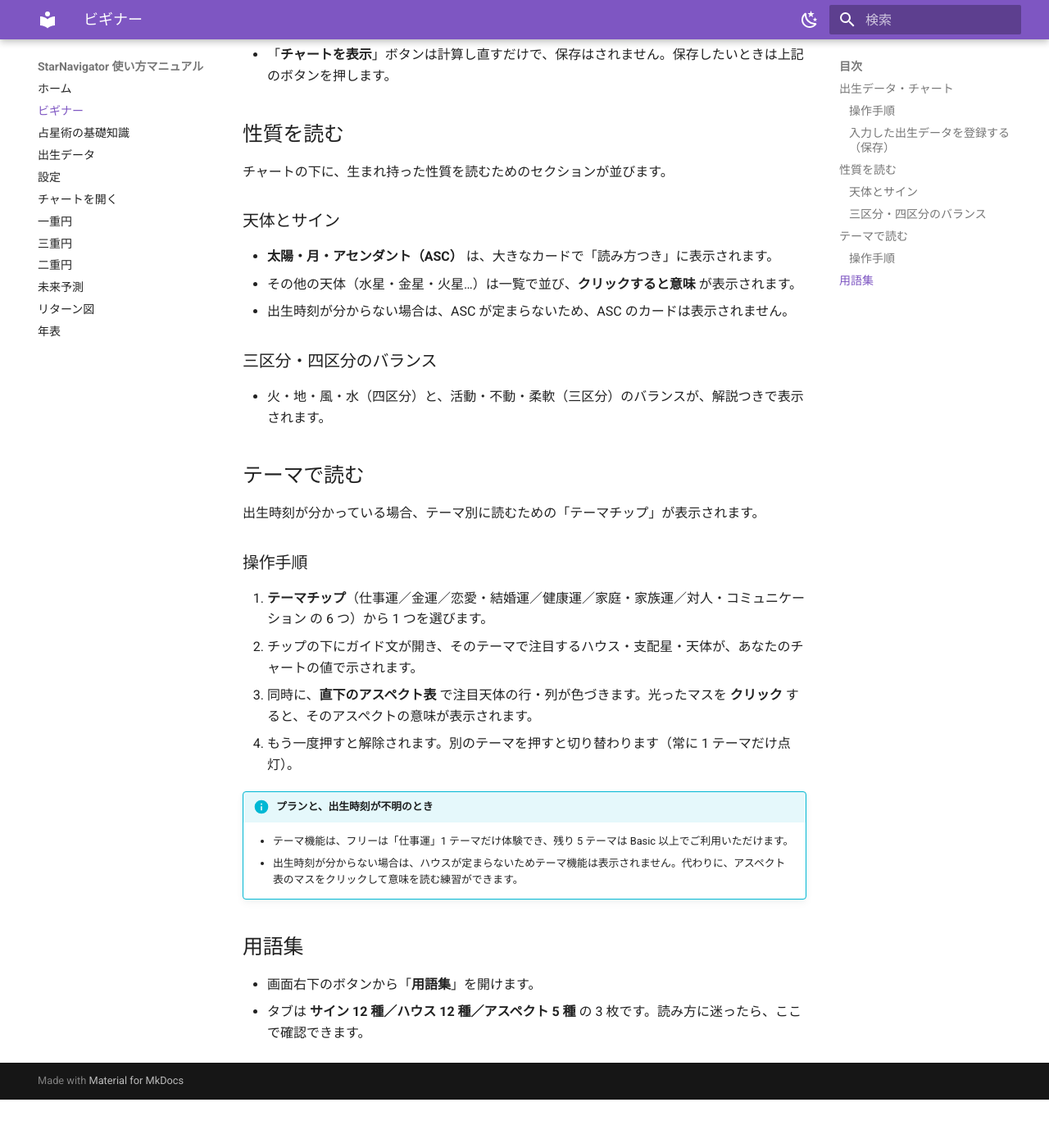
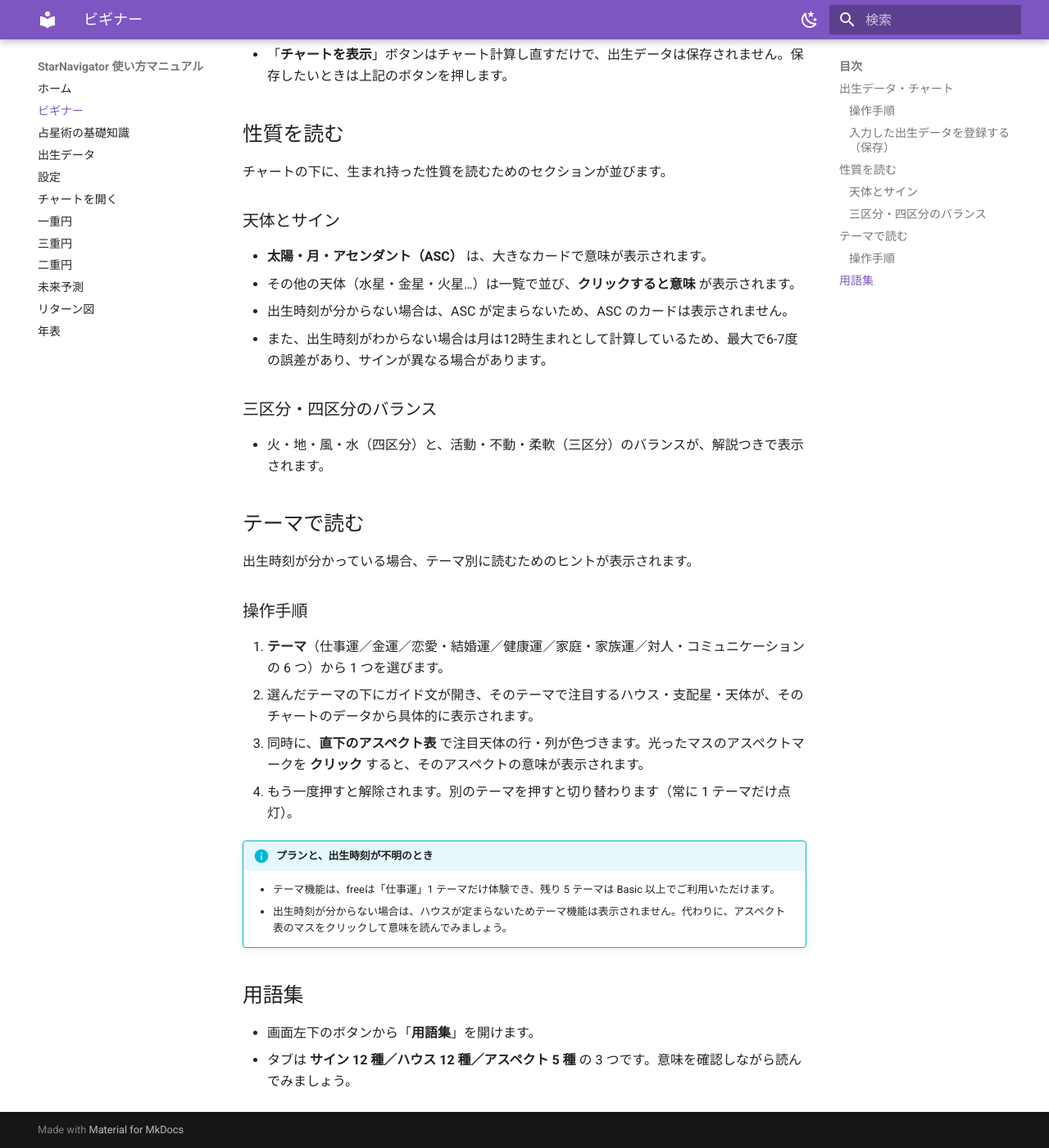
Before and after one commit to KeikoKagawa/starnavi-manual, an MkDocs documentation site: the page built from docs/beginner.md, in a window 1280 px wide and 1400 px high, scrolled down 1029 px. Shown: the whole window at 82% size. Built offline with MkDocs 1.6.1 and Material for MkDocs 9.7.7, drawn with Linux system fonts in a browser that asks for light colours; before the commit the page ends 2370 px from its top, so only the background shows below that; some of the changed text lies outside the part shown.

Commit message:
Refine beginner guide text for clarity
Updated various phrases for clarity and consistency in the beginner guide.

```diff
--- a/docs/beginner.md
+++ b/docs/beginner.md
@@ -11,17 +11,17 @@
 ### 操作手順
 
 1. メインメニューの先頭「**ビギナー**」を開きます。
-2. 出生データを用意します。**ヘッダーのピッカーから選ぶ**か、**その場で直接入力**します（あらかじめ登録していなくても大丈夫。すぐに下のチャートが読めます）。
+2. 出生データを用意します。**ヘッダーのピッカーから選ぶ**か、**その場で直接入力**します（あらかじめ登録していなくても大丈夫。すぐにチャートを作ることができます）。
 3. すぐ下に **一重円（ネイタルチャート）が大きく表示** されます。右肩の「**カラー変更**」ボタンで、配色（標準パステル／旧スタナビ紫）をワンタップで切り替えられます。
-4. チャート直下の「**解読レポートを開く**」ボタンから、詳しい解読レポートを開けます（Plus 以上のプラン）。
+4. チャート直下の「**解読レポートを開く**」ボタンから、詳しい出生図解読レポートを開けます（Plus 以上のプラン）。
 5. さらに下へスクロールすると、「**性質を読む**」「**テーマで読む**」が続きます。
 
 ### 入力した出生データを登録する（保存）
 
-- 入力欄の下の「**別名で保存**」を押すと、入力した出生データが **登録済み（メイン）の出生データ** として保存されます。以降はヘッダーのピッカーや「出生データ一覧」に表示され、一重円・二重円など他のチャートでもそのまま使えます。
+- 入力欄の下の「**別名で保存**」を押すと、入力した出生データが **登録済みの出生データ** として保存されます。以降はヘッダーのピッカーや「出生データ一覧」に表示され、一重円・二重円など他のチャートでもそのまま使えます。
 - 保存済みの人を呼び出して内容を直したときは、「**上書き保存**」でそのデータを更新できます（別人として新しく登録したいときは「別名で保存」）。
-- 「別名で保存」「上書き保存」ボタンは、**ログインしているとき（フリー以上のプラン）** に表示されます。
-- 「**チャートを表示**」ボタンは計算し直すだけで、保存はされません。保存したいときは上記のボタンを押します。
+- 「別名で保存」「上書き保存」ボタンは、**ログインしているとき（Free以上のプラン）** に表示されます。
+- 「**チャートを表示**」ボタンはチャート計算し直すだけで、出生データは保存されません。保存したいときは上記のボタンを押します。
 
 ## 性質を読む
 
@@ -29,9 +29,10 @@
 
 ### 天体とサイン
 
-- **太陽・月・アセンダント（ASC）** は、大きなカードで「読み方つき」に表示されます。
+- **太陽・月・アセンダント（ASC）** は、大きなカードで意味が表示されます。
 - その他の天体（水星・金星・火星…）は一覧で並び、**クリックすると意味** が表示されます。
 - 出生時刻が分からない場合は、ASC が定まらないため、ASC のカードは表示されません。
+- また、出生時刻がわからない場合は月は12時生まれとして計算しているため、最大で6-7度の誤差があり、サインが異なる場合があります。
 
 ### 三区分・四区分のバランス
 
@@ -39,20 +40,20 @@
 
 ## テーマで読む
 
-出生時刻が分かっている場合、テーマ別に読むための「テーマチップ」が表示されます。
+出生時刻が分かっている場合、テーマ別に読むためのヒントが表示されます。
 
 ### 操作手順
 
-1. **テーマチップ**（仕事運／金運／恋愛・結婚運／健康運／家庭・家族運／対人・コミュニケーション の 6 つ）から 1 つを選びます。
-2. チップの下にガイド文が開き、そのテーマで注目するハウス・支配星・天体が、あなたのチャートの値で示されます。
-3. 同時に、**直下のアスペクト表** で注目天体の行・列が色づきます。光ったマスを **クリック** すると、そのアスペクトの意味が表示されます。
+1. **テーマ**（仕事運／金運／恋愛・結婚運／健康運／家庭・家族運／対人・コミュニケーション の 6 つ）から 1 つを選びます。
+2. 選んだテーマの下にガイド文が開き、そのテーマで注目するハウス・支配星・天体が、そのチャートのデータから具体的に表示されます。
+3. 同時に、**直下のアスペクト表** で注目天体の行・列が色づきます。光ったマスのアスペクトマークを **クリック** すると、そのアスペクトの意味が表示されます。
 4. もう一度押すと解除されます。別のテーマを押すと切り替わります（常に 1 テーマだけ点灯）。
 
 !!! info "プランと、出生時刻が不明のとき"
-    - テーマ機能は、フリーは「仕事運」1 テーマだけ体験でき、残り 5 テーマは Basic 以上でご利用いただけます。
-    - 出生時刻が分からない場合は、ハウスが定まらないためテーマ機能は表示されません。代わりに、アスペクト表のマスをクリックして意味を読む練習ができます。
+    - テーマ機能は、freeは「仕事運」1 テーマだけ体験でき、残り 5 テーマは Basic 以上でご利用いただけます。
+    - 出生時刻が分からない場合は、ハウスが定まらないためテーマ機能は表示されません。代わりに、アスペクト表のマスをクリックして意味を読んでみましょう。
 
 ## 用語集
 
-- 画面右下のボタンから「**用語集**」を開けます。
-- タブは **サイン 12 種／ハウス 12 種／アスペクト 5 種** の 3 枚です。読み方に迷ったら、ここで確認できます。
+- 画面左下のボタンから「**用語集**」を開けます。
+- タブは **サイン 12 種／ハウス 12 種／アスペクト 5 種** の 3 つです。意味を確認しながら読んでみましょう。
```
Also changed, not shown: other parts of docs/beginner.md (+1 -1 lines).
